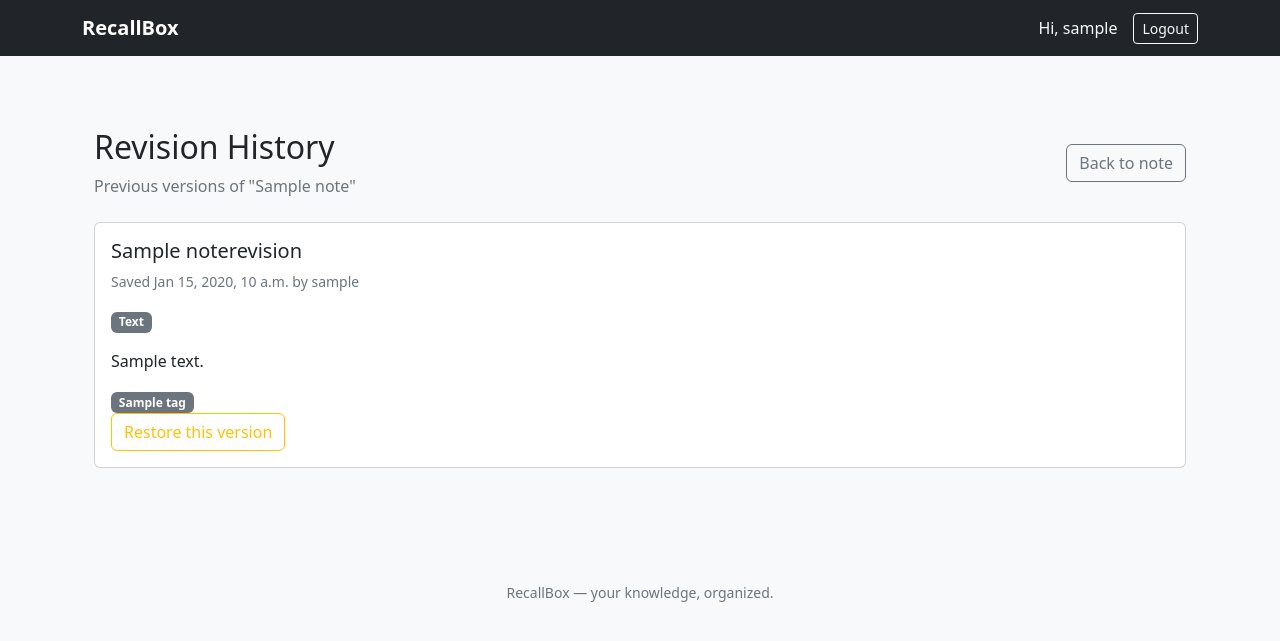
After one commit to rhutik123/RecallBox, a Django app: page /notes/1/revisions/ in a window 1280 px wide. The commit adds this page. Shown: the top 641 px of the page. Run offline with Django 5.2, Linux system fonts and the light colour scheme; a user stored in the database is signed in; tables that the repository leaves empty hold one stand-in row (values such as "Sample post").

Commit message:
Complete note revision history and restore

```diff
--- a/notes/models.py
+++ b/notes/models.py
@@ -114,3 +114,52 @@ class NoteLink(models.Model):
                 raise ValidationError(
                     "You can only link notes owned by the same user."
                 )
+
+class NoteRevision(models.Model):
+    note = models.ForeignKey(
+        Note,
+        on_delete=models.CASCADE,
+        related_name="revisions"
+    )
+
+    title = models.CharField(max_length=200)
+    body = models.TextField()
+
+    note_type = models.CharField(
+        max_length=10,
+        choices=Note.NoteType.choices,
+    )
+
+    code_language = models.CharField(
+        max_length=50,
+        blank=True,
+    )
+
+    url = models.URLField(
+        max_length=2048,
+        blank=True
+    )
+
+    tags = models.ManyToManyField(
+        Tag,
+        blank=True,
+        related_name="note_revisions",
+    )
+
+    archived = models.BooleanField(default=False)
+
+    edited_by = models.ForeignKey(
+        settings.AUTH_USER_MODEL,
+        on_delete=models.SET_NULL,
+        null=True,
+        blank=True,
+        related_name="note_revisions"
+    )
+
+    created_at = models.DateTimeField(auto_now_add=True)
+
+    class Meta:
+        ordering = ["-created_at"]
+
+    def __str__(self):
+        return f"{self.title} - revision of {self.note_id}"
--- a/notes/templates/notes/home.html
+++ b/notes/templates/notes/home.html
@@ -188,6 +188,10 @@
                                 class="btn btn-outline-success btn-sm" >
                                 Link note
                             </a>
+                            <a href="{% url 'note_revision_history' note.pk %}"
+                            class="btn btn-outline-info">
+                                Revision history
+                            </a>
                             <a
                                 href="{% url 'note_delete' note.pk %}"
                                 class="btn btn-outline-danger btn-sm"
--- /dev/null
+++ b/notes/templates/notes/note_revision_history.html
@@ -0,0 +1,96 @@
+
+{% extends "notes/base.html" %}
+
+{% block title %}Revision History | {{ note.title }} | RecallBox{% endblock %}
+
+{% block content %}
+<div class="container py-4">
+
+    <div class="d-flex justify-content-between align-items-center mb-4">
+        <div>
+            <h2>Revision History</h2>
+            <p class="text-secondary mb-0">
+                Previous versions of "{{ note.title }}"
+            </p>
+        </div>
+
+        <a href="{% url 'note_detail' note.pk %}"
+           class="btn btn-outline-secondary">
+            Back to note
+        </a>
+    </div>
+
+    {% for revision in revisions %}
+        <div class="card mb-3">
+            <div class="card-body">
+
+                <h5 class="card-title">{{ revision.title }}</h5>
+
+                <p class="text-secondary small mb-3">
+                    Saved {{ revision.created_at|date:"M d, Y, P" }}
+                    {% if revision.edited_by %}
+                        by {{ revision.edited_by.username }}
+                    {% else %}
+                        by a deleted user
+                    {% endif %}
+                </p>
+
+                <div class="mb-3">
+                    <span class="badge bg-secondary">
+                        {{ revision.get_note_type_display }}
+                    </span>
+
+                    {% if revision.note_type == "code" and revision.code_language %}
+                        <span class="badge bg-primary">
+                            {{ revision.code_language }}
+                        </span>
+                    {% endif %}
+                </div>
+
+                {% if revision.note_type == "code" %}
+                    <pre class="p-3 bg-light border rounded"><code>{{ revision.body }}</code></pre>
+                {% else %}
+                    <div class="mb-3" style="white-space: pre-wrap;">{{ revision.body }}</div>
+                {% endif %}
+
+                {% if revision.note_type == "link" and revision.url %}
+                    <p>
+                        <a href="{{ revision.url }}"
+                           target="_blank"
+                           rel="noopener noreferrer">
+                            {{ revision.url }}
+                        </a>
+                    </p>
+                {% endif %}
+
+                {% if revision.tags.exists %}
+                    <div>
+                        {% for tag in revision.tags.all %}
+                            <span class="badge bg-secondary me-1">
+                                {{ tag.name }}
+                            </span>
+                        {% endfor %}
+                    </div>
+                {% endif %}
+
+                <form method="post"
+                    action="{% url 'note_revision_restore' note.pk revision.pk %}"
+                    onsubmit="return confirm('Restore this version? Your current version will be saved in history first.');">
+                    {% csrf_token %}
+                    <button type="submit" class="btn btn-outline-warning">
+                        Restore this version
+                    </button>
+                </form>
+
+
+            </div>
+        </div>
+
+    {% empty %}
+        <div class="alert alert-info">
+            No revision history yet. Edit and save this note to create its first revision.
+        </div>
+    {% endfor %}
+
+</div>
+{% endblock %}
--- a/notes/urls.py
+++ b/notes/urls.py
@@ -13,4 +13,6 @@ urlpatterns = [
     path("tags/new/", views.tag_create, name="tag_create"),
     path("notes/<int:pk>/link/", views.note_link_create, name="note_link_create"),
     path("notes/<int:pk>/detail/", views.note_detail, name="note_detail"),
+    path("notes/<int:pk>/revisions/", views.note_revision_history, name="note_revision_history"),
+    path("notes/<int:pk>/revisions/<int:revision_id>/restore/", views.note_revision_restore, name="note_revision_restore",),
 ]
--- a/notes/views.py
+++ b/notes/views.py
@@ -4,7 +4,7 @@ from django.contrib import messages
 from django.contrib.auth.decorators import login_required
 
 from .forms import NoteForm, RegisterForm, TagForm, NotelinkForm
-from .models import Note, Tag, NoteLink
+from .models import Note, Tag, NoteLink, NoteRevision
 from django.db.models import Q
 from django.core.paginator import Paginator
 from django.db import IntegrityError, transaction
@@ -109,6 +109,73 @@ def note_detail(request, pk):
     )
 
 @login_required
+def note_revision_history(request, pk):
+    note = get_object_or_404(
+        Note,
+        pk=pk,
+        owner=request.user,
+    )
+    revisions = note.revisions.select_related(
+        "edited_by"
+    ).all()
+
+    return render(request, "notes/note_revision_history.html", {"note":note, "revisions":revisions},)
+
+
+@login_required
+def note_revision_restore(request, pk, revision_id):
+    if request.method != "POST":
+        return redirect("note_revision_history", pk=pk)
+
+    note = get_object_or_404(
+        Note,
+        pk=pk,
+        owner=request.user,
+    )
+
+    revision = get_object_or_404(
+        NoteRevision,
+        pk=revision_id,
+        note=note,
+    )
+
+    with transaction.atomic():
+        # Preserve the current version before restoring.
+        current_revision = NoteRevision.objects.create(
+            note=note,
+            title=note.title,
+            body=note.body,
+            note_type=note.note_type,
+            code_language=note.code_language,
+            url=note.url,
+            archived=note.archived,
+            edited_by=request.user,
+        )
+
+        # Copy current tags before changing the note's tags.
+        current_revision.tags.set(note.tags.all())
+
+        # Restore the selected revision's fields.
+        note.title = revision.title
+        note.body = revision.body
+        note.note_type = revision.note_type
+        note.code_language = revision.code_language
+        note.url = revision.url
+        note.archived = revision.archived
+        note.save()
+
+        # Restore the tags from the selected revision.
+        note.tags.set(revision.tags.all())
+
+    messages.success(
+        request,
+        "Previous version restored successfully.",
+    )
+
+    return redirect("note_revision_history", pk=note.pk)
+
+
+@login_required
 def note_create(request):
     if request.method == "POST":
         form = NoteForm(request.POST, user=request.user)
@@ -126,6 +193,7 @@ def note_create(request):
     return render(request, "notes/note_form.html", {"form": form})
 
 
+
 @login_required
 def note_update(request, pk):
     note = get_object_or_404(
@@ -134,24 +202,57 @@ def note_update(request, pk):
         owner=request.user,
     )
 
-    if request.method == 'POST':
-        form = NoteForm(request.POST, instance=note, user=request.user)
+    if request.method == "POST":
+        form = NoteForm(
+            request.POST,
+            instance=note,
+            user=request.user,
+        )
 
         if form.is_valid():
-            form.save()
-            messages.success(request, "Note updated successfully.")
+            if form.has_changed():
+                with transaction.atomic():
+                    # Capture the old version before updating the note.
+                    revision = NoteRevision.objects.create(
+                        note=note,
+                        title=note.title,
+                        body=note.body,
+                        note_type=note.note_type,
+                        code_language=note.code_language,
+                        url=note.url,
+                        archived=note.archived,
+                        edited_by=request.user,
+                    )
+
+                    # Save the old tag associations.
+                    revision.tags.set(note.tags.all())
+
+                    # Now save the new values.
+                    form.save()
+            else:
+                form.save()
+
+            messages.success(
+                request,
+                "Note updated successfully.",
+            )
             return redirect("home")
+
     else:
-        form = NoteForm(instance=note, user=request.user)
+        form = NoteForm(
+            instance=note,
+            user=request.user,
+        )
 
     return render(
         request,
         "notes/note_form.html",
         {
-            "form":form,
-            "note":note
-        }
+            "form": form,
+            "note": note,
+        },
     )
+
 
 @login_required
 def note_delete(request, pk):
```
Also changed, not shown: notes/migrations/0006_noterevision.py (added), notes/migrations/0007_noterevision_tags.py (added).
